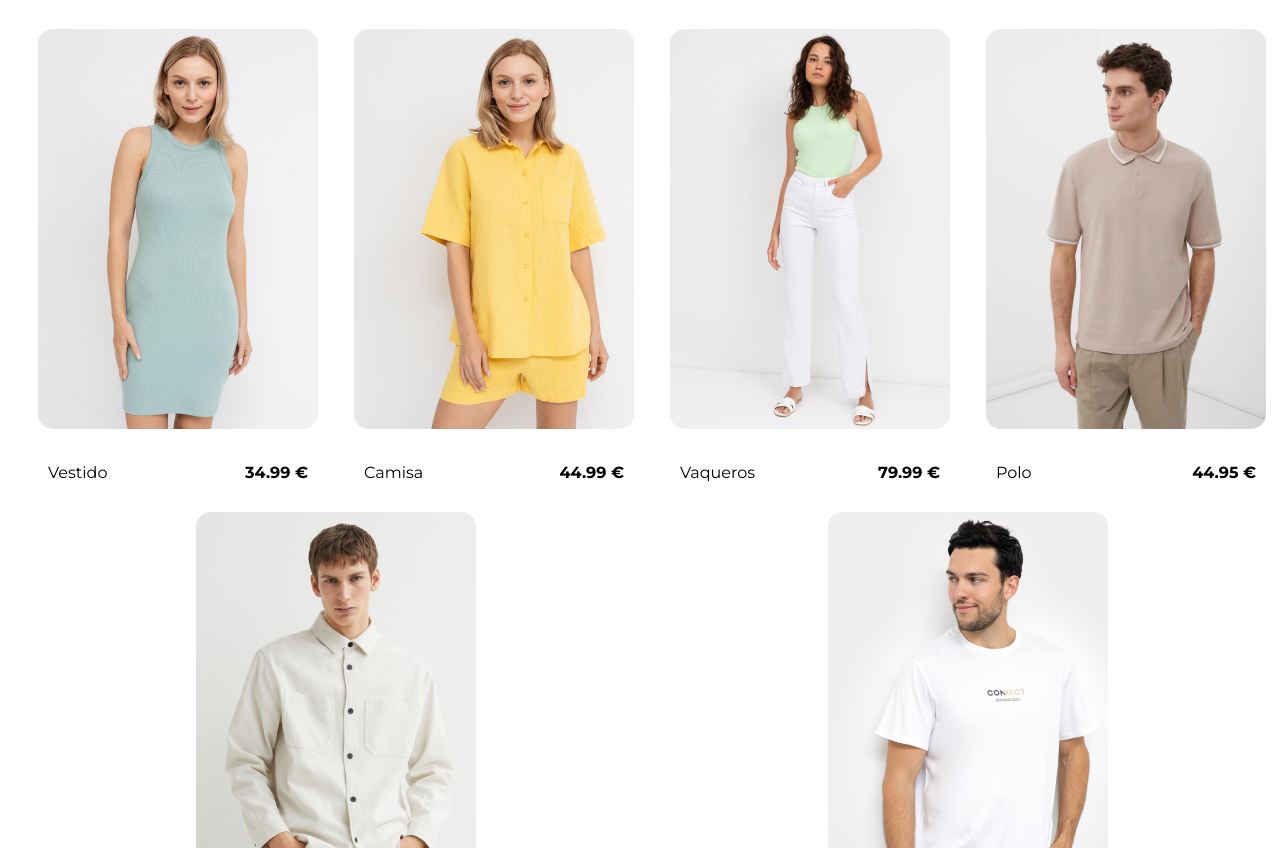
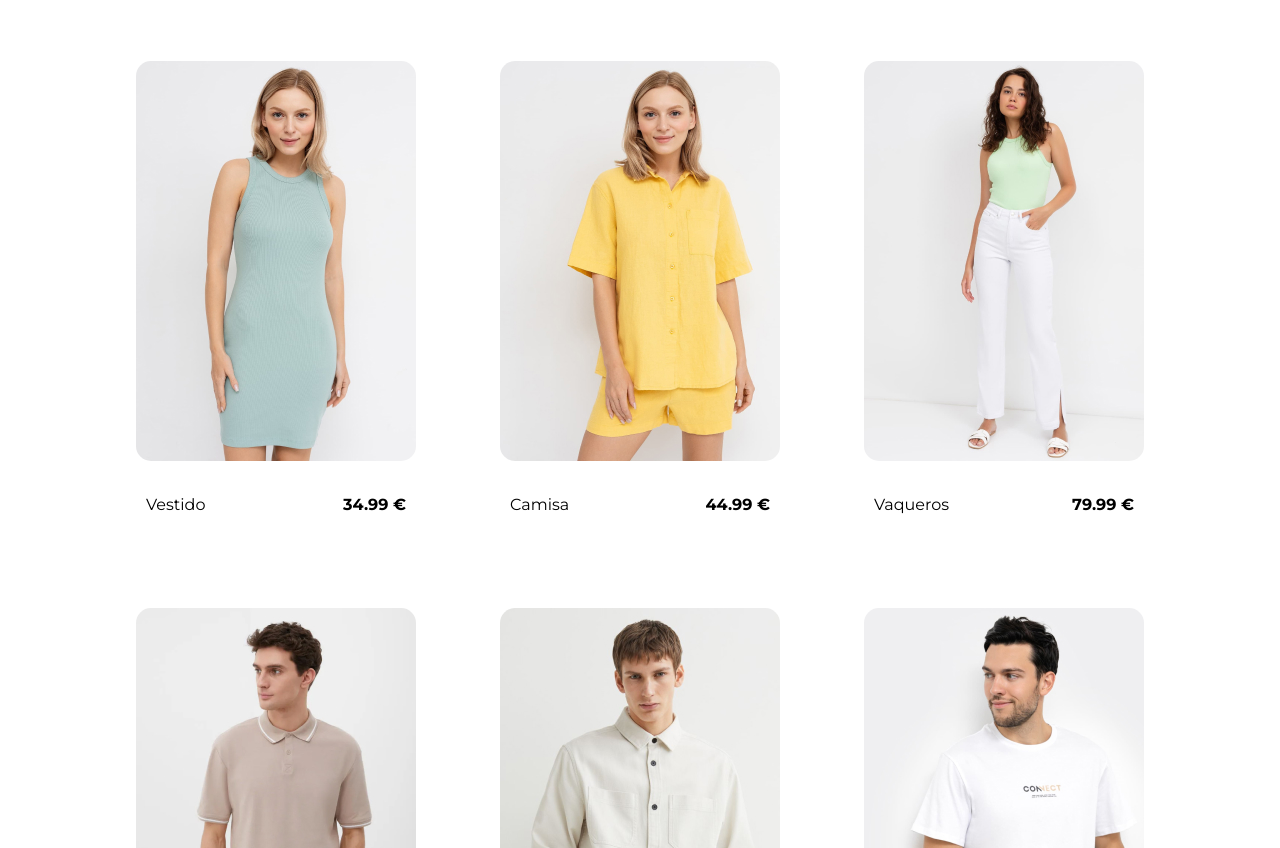
Before and after one commit to ikernm/laboratoriohtml-lemoncode, a plain HTML site: page index.html in a window 1280 px wide. Shown: the part 164-1012 px from the top of the page. Drawn offline with Linux system fonts and the light colour scheme.

Commit message:
laboratorio finalizado

```diff
--- a/index.html
+++ b/index.html
@@ -35,7 +35,7 @@
 
         <div class="products">
 
-            <div>
+            <div class="producto">
                 <img src="assets/image-3.jpg" class="images">
                 <div class="informacion">
                     <span>Vestido</span>
@@ -43,7 +43,7 @@
                 </div>
             </div>
 
-            <div>
+            <div class="producto">
                 <img src="assets/image-6.jpg" class="images">
                 <div class="informacion">
                     <span>Camisa</span>
@@ -51,14 +51,15 @@
                 </div>
             </div>
 
-            <div>
+            <div class="producto">
                 <img src="assets/image-4.jpg" class="images">
                 <div class="informacion">
                     <span>Vaqueros</span>
                     <span><strong>79.99 €</strong></span>
                 </div>
             </div>
-            <div>
+
+            <div class="producto">
                 <img src="assets/image-5.jpg" class="images">
                 <div class="informacion">
                     <span>Polo</span>
@@ -66,7 +67,7 @@
                 </div>
             </div>
 
-            <div>
+            <div class="producto">
                 <img src="assets/image-1.jpg" class="images">
                 <div class="informacion">
                     <span>Camisa</span>
@@ -74,7 +75,7 @@
                 </div>
             </div>
 
-            <div>
+            <div class="producto">
                 <img src="assets/image-2.jpg" class="images">
                 <div class="informacion">
                     <span>Camiseta</span>
--- a/styles.css
+++ b/styles.css
@@ -48,9 +48,14 @@ h1 {
 .products {
     display: flex;
     flex-wrap: wrap;
-    justify-content: space-around;
-    margin: 12px;
-    width: 100%;
+    justify-content: center;
+    margin: 0 auto;
+    max-width: 1280px;
+}
+
+.producto {
+    margin: 32px;
+
 }
 
 .images {
```
